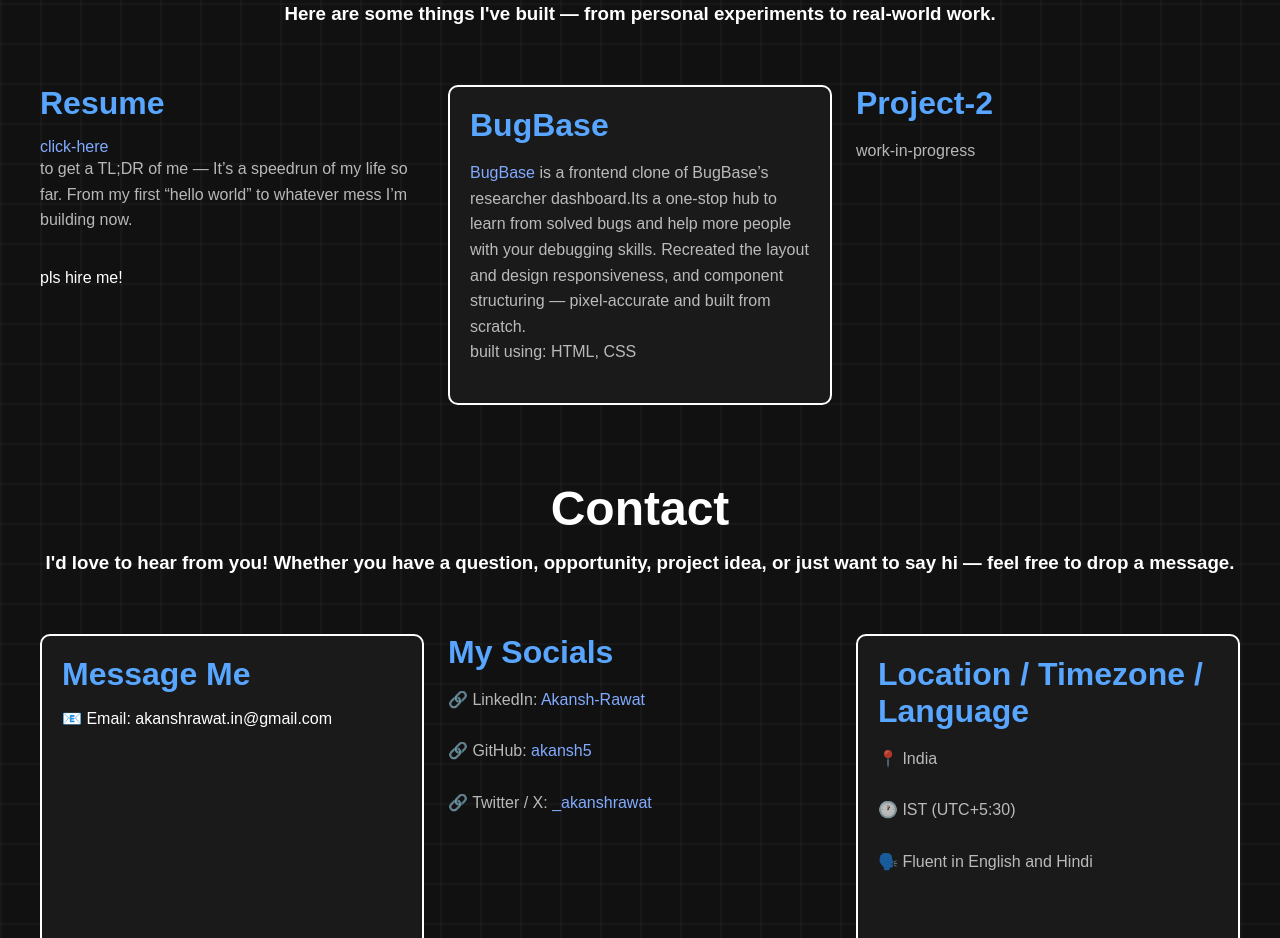
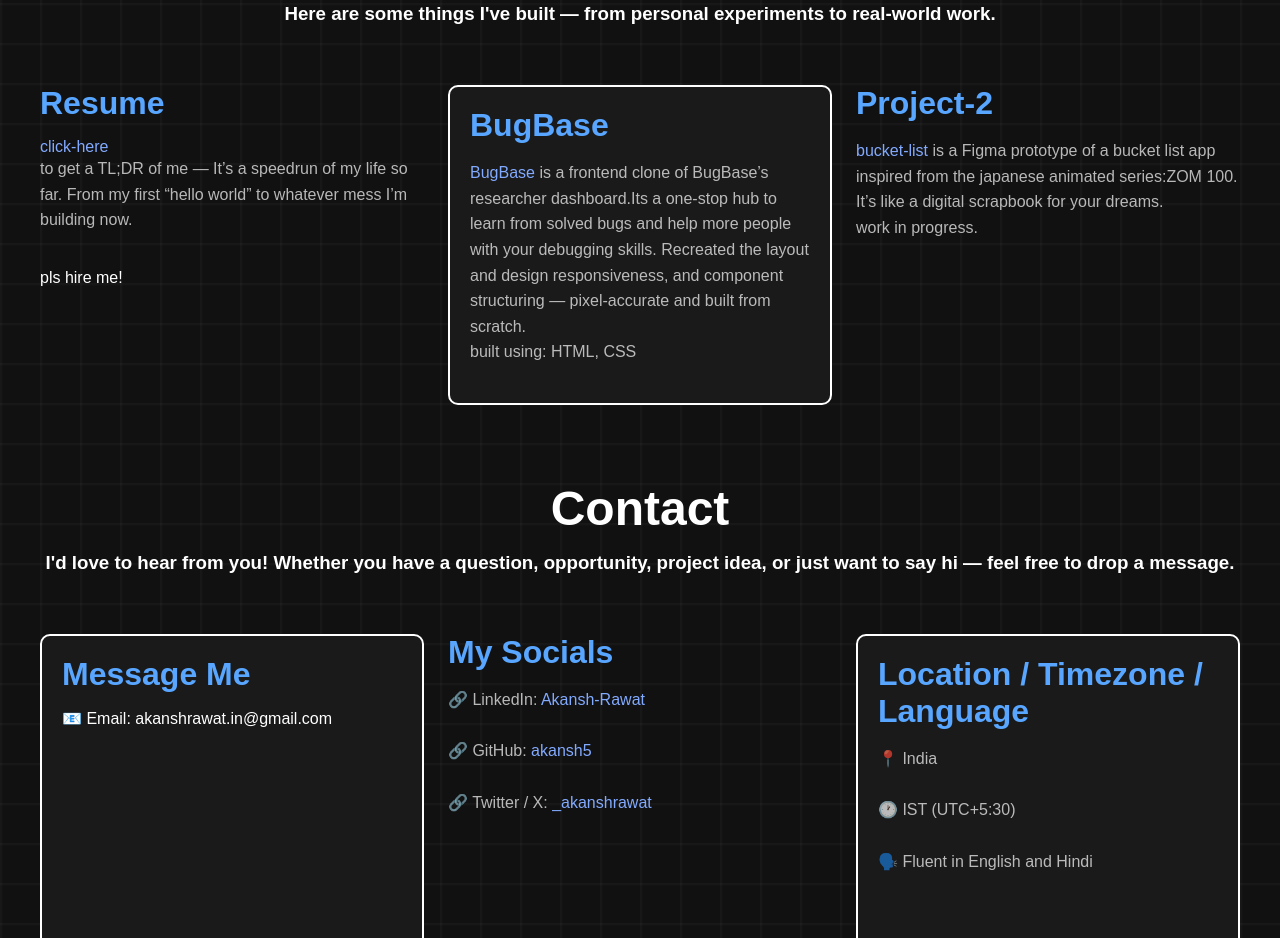
Before and after one commit to wakkawakka3/akansh-portfolio, a plain HTML site: page index.html in a window 1280 px wide. Shown: the part 1197-2135 px from the top of the page. Drawn offline with Linux system fonts and the light colour scheme; a web font is replaced by a local one.

Commit message:
Your added project-2 link and description to index.html

```diff
--- a/index.html
+++ b/index.html
@@ -214,7 +214,14 @@
           </div>
           <div class="project-2">
             <h2>Project-2</h2>
-            <p>work-in-progress</p>
+            <p>
+              <a
+                href="https://www.figma.com/design/D8oOMZNeERWbYSGoUBEEvT/bucket-list?node-id=0-1&m=dev&t=3a2vZVm101Dx4x7k-1"
+                target="_blank"
+              >bucket-list</a>
+              is a Figma prototype of a bucket list app inspired from the japanese animated series:ZOM 100. It’s like a digital
+              scrapbook for your dreams.<br>work in progress.
+            </p>
           </div>
         </div>
       </div>
```
